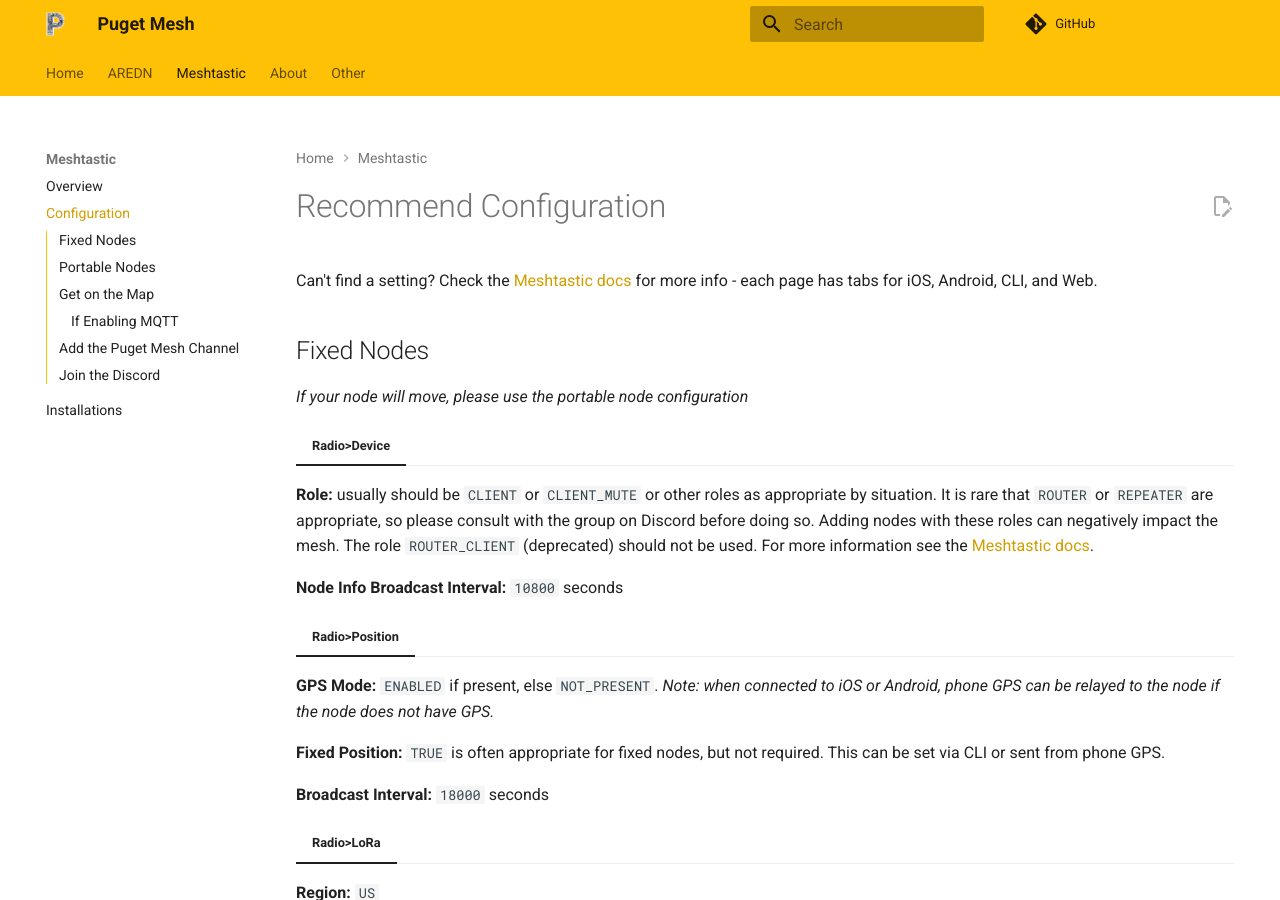
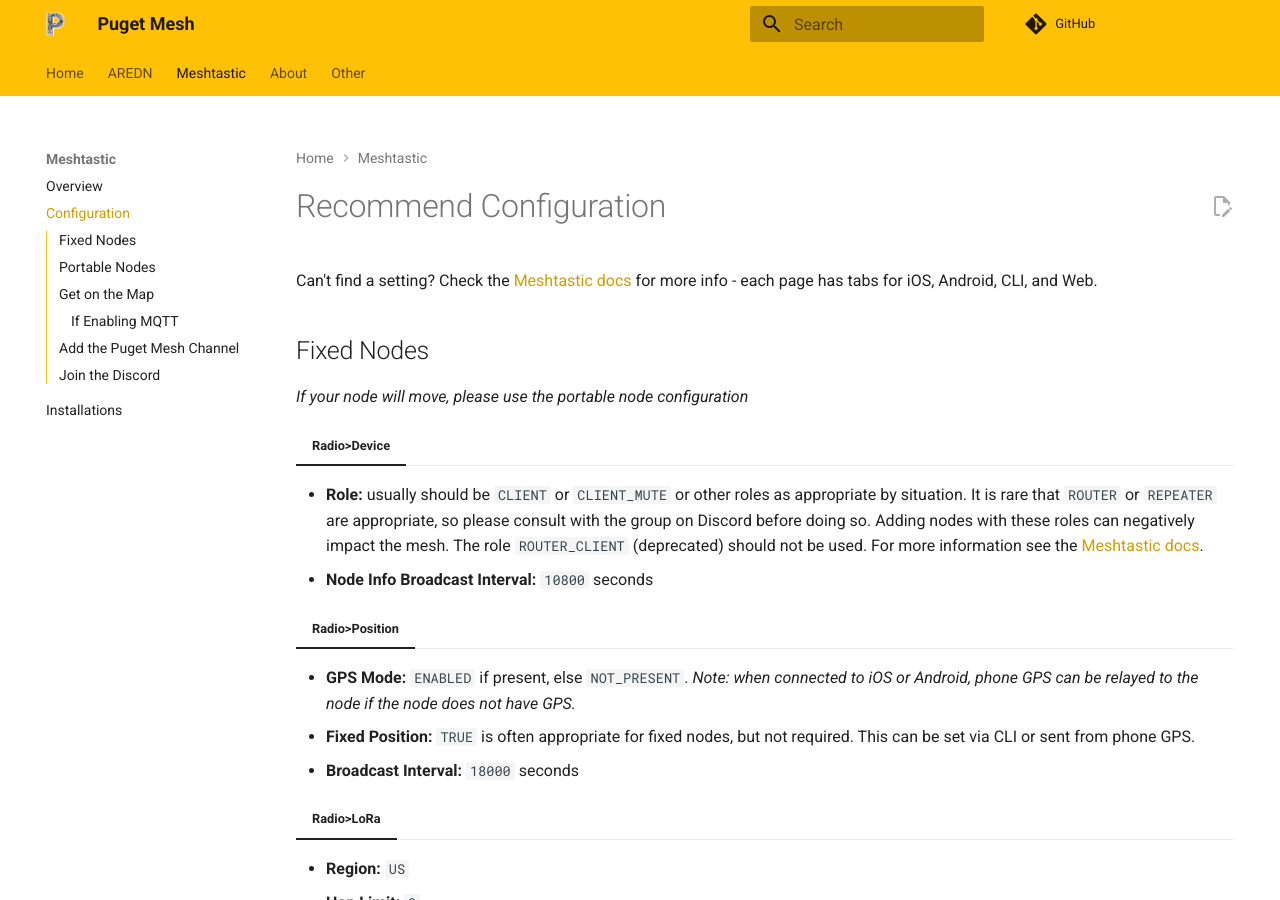
Before and after one commit to pugetmesh/pugetmesh.github.io, an MkDocs documentation site: the page built from docs/meshtastic/config.md, in a window 1280 px wide and 900 px high. Built offline with MkDocs 1.6.1 and Material for MkDocs 9.7.7, drawn with Linux system fonts in a browser that asks for light colours; comment, search, counter and statistics services are not loaded.

```diff
--- a/docs/meshtastic/config.md
+++ b/docs/meshtastic/config.md
@@ -3,114 +3,94 @@ Can't find a setting?  Check the [Meshtastic docs](https://meshtastic.org/docs/c
 
 ## Fixed Nodes
 *If your node will move, please use the portable node configuration*
+
 === "Radio>Device"
-**Role:** usually should be `CLIENT` or `CLIENT_MUTE` or other roles as appropriate by situation. It is rare that `ROUTER` or `REPEATER` are appropriate, so please consult with the group on Discord before doing so.  Adding nodes with these roles can negatively impact the mesh.  The role `ROUTER_CLIENT` (deprecated) should not be used.  For more information see the [Meshtastic docs](https://meshtastic.org/docs/configuration/radio/device/#roles).
 
-**Node Info Broadcast Interval:** `10800` seconds
+- **Role:** usually should be `CLIENT` or `CLIENT_MUTE` or other roles as appropriate by situation. It is rare that `ROUTER` or `REPEATER` are appropriate, so please consult with the group on Discord before doing so.  Adding nodes with these roles can negatively impact the mesh.  The role `ROUTER_CLIENT` (deprecated) should not be used.  For more information see the [Meshtastic docs](https://meshtastic.org/docs/configuration/radio/device/#roles).
+- **Node Info Broadcast Interval:** `10800` seconds
 
 === "Radio>Position"
-**GPS Mode:** `ENABLED` if present, else `NOT_PRESENT`.  _Note: when connected to iOS or Android, phone GPS can be relayed to the node if the node does not have GPS._
 
-**Fixed Position:** `TRUE` is often appropriate for fixed nodes, but not required.  This can be set via CLI or sent from phone GPS.
-
-**Broadcast Interval:** `18000` seconds
+- **GPS Mode:** `ENABLED` if present, else `NOT_PRESENT`.  *Note: when connected to iOS or Android, phone GPS can be relayed to the node if the node does not have GPS.*
+- **Fixed Position:** `TRUE` is often appropriate for fixed nodes, but not required.  This can be set via CLI or sent from phone GPS.
+- **Broadcast Interval:** `18000` seconds
 
 === "Radio>LoRa"
-**Region:** `US`
 
-**Hop Limit:** `3`
-
-**OK to MQTT:** `TRUE` - this allows packets to be uploaded to MQTT, required to show up on the map if not directly uploading to MQTT.  _Note: this is a request and may not necessarily be honored._
+- **Region:** `US`
+- **Hop Limit:** `3`
+- **OK to MQTT:** `TRUE` - this allows packets to be uploaded to MQTT, required to show up on the map if not directly uploading to MQTT.  *Note: this is a request and may not necessarily be honored.*
 
 === "Radio>Bluetooth"
-_If present & desired to be enabled (optional)_
+*If present & desired to be enabled (optional)*
 
-**Enabled:** `TRUE`
-
-**Pairing Mode:** `Random PIN` or `Fixed PIN` (if no screen/ screen visible to public: fixed; else either as desired).
-
-**PIN:** (if fixed) anything but `123456` - remember to change this if using fixed PIN.
+- **Enabled:** `TRUE`
+- **Pairing Mode:** `Random PIN` or `Fixed PIN` (if no screen/ screen visible to public: fixed; else either as desired).
+- **PIN:** (if fixed) anything but `123456` - remember to change this if using fixed PIN.
 
 === "Modules>Neighbor Info"
-**Enabled:** `TRUE`
-
-**Update Interval:** `18000` seconds
+- **Enabled:** `TRUE`
+- **Update Interval:** `18000` seconds
 
 ---
 
 ## Portable Nodes
 
 === "Radio>Device"
-**Role:** usually should be `CLIENT` or `CLIENT_MUTE` or other roles as appropriate by situation.  `ROUTER`, `REPEATER`, and `ROUTER_CLIENT` should not be used. For more information see the [Meshtastic docs](https://meshtastic.org/docs/configuration/radio/device/#roles).
-
-**Node Info Broadcast Interval:** `1200` seconds
+- **Role:** usually should be `CLIENT` or `CLIENT_MUTE` or other roles as appropriate by situation.  `ROUTER`, `REPEATER`, and `ROUTER_CLIENT` should not be used. For more information see the [Meshtastic docs](https://meshtastic.org/docs/configuration/radio/device/#roles).
+- **Node Info Broadcast Interval:** `1200` seconds
 
 === "Radio>Position"
-**GPS Mode:** `ENABLED` if present, else `NOT_PRESENT`.  *Note: when connected to iOS or Android, phone GPS can be relayed to the node if the node does not have GPS.*
 
-**Fixed Position:** `FALSE` is often appropriate for fixed nodes, but not required.  This can be set via CLI or sent from phone GPS.
-
-**Broadcast Interval:** `1200` seconds
+- **GPS Mode:** `ENABLED` if present, else `NOT_PRESENT`.  *Note: when connected to iOS or Android, phone GPS can be relayed to the node if the node does not have GPS.*
+- **Fixed Position:** `FALSE` is often appropriate for fixed nodes, but not required.  This can be set via CLI or sent from phone GPS.
+- **Broadcast Interval:** `1200` seconds
 
 === "Radio>LoRa"
-**Region:** `US`
 
-**Hop Limit:** `3`
-
-**OK to MQTT:** `TRUE` - this allows packets to be uploaded to MQTT, required to show up on the map if not directly uploading to MQTT.  *Note: this is a request and may not necessarily be honored.*
+- **Region:** `US`
+- **Hop Limit:** `3`
+- **OK to MQTT:** `TRUE` - this allows packets to be uploaded to MQTT, required to show up on the map if not directly uploading to MQTT.  *Note: this is a request and may not necessarily be honored.*
 
 === "Radio>Bluetooth"
 *If present & desired to be enabled (optional)*
 
-**Enabled:** `TRUE`
-
-**Pairing Mode:** `Random PIN` or `Fixed PIN` (if no screen/ screen visible to public: fixed; else either as desired).
-
-**PIN:** (if fixed) anything but `123456` - remember to change this if using fixed PIN.
+- **Enabled:** `TRUE`
+- **Pairing Mode:** `Random PIN` or `Fixed PIN` (if no screen/ screen visible to public: fixed; else either as desired).
+- **PIN:** (if fixed) anything but `123456` - remember to change this if using fixed PIN.
 
 === "Modules>Neighbor Info"
 *Please do not enable neighbor info for portable nodes as it makes telemetry difficult to interpret*
 
-**Enabled:** `FALSE`
+- **Enabled:** `FALSE`
 
 ---
 
 ## Get on the Map
 === "Channels>Primary"
-**Allow Position Requests:** `TRUE`
 
-**Precise Location:** `FALSE`
-
-**Approximate Location:** Choose a value you are comfortable with.
+- **Allow Position Requests:** `TRUE`
+- **Precise Location:** `FALSE`
+- **Approximate Location:** Choose a value you are comfortable with.
 
 #### If Enabling MQTT
 
-**Uplink Enabled:** `TRUE`
-
-**Downlink Enabled:** `FALSE`
+- **Uplink Enabled:** `TRUE`
+- **Downlink Enabled:** `FALSE`
 
 === "Modules>MQTT"
 Enabling MQTT will guarantee you will appear on the map, otherwise you must have OK to MQTT & position on and connect to a node uplinked to MQTT.
 
-**Enabled:** `TRUE`
-
-**MQTT Server Address:** `mqtt.davekeogh.com` - this server is required to show up on our map.
-
-**Username/Password:** Leave default or go to [the map](https://mqtt.davekeogh.com/) for details.
-
-**Encryption Enabled:** `TRUE`
-
-**JSON Enabled:** `FALSE`
-
-**TLS Enabled:** `FALSE`
-
-**Root Topic:** `msh/US`
-
-**Map Reporting Enabled:** `TRUE`
-
-**Map Report Publish Interval:** Fixed: `3600`, Portable: `300`
-
-**Approximate Location:** Choose a value you are comfortable with.
+- **Enabled:** `TRUE`
+- **MQTT Server Address:** `mqtt.davekeogh.com` - this server is required to show up on our map.
+- **Username/Password:** Leave default or go to [the map](https://mqtt.davekeogh.com/) for details.
+- **Encryption Enabled:** `TRUE`
+- **JSON Enabled:** `FALSE`
+- **TLS Enabled:** `FALSE`
+- **Root Topic:** `msh/US`
+- **Map Reporting Enabled:** `TRUE`
+- **Map Report Publish Interval:** Fixed: `3600`, Portable: `300`
+- **Approximate Location:** Choose a value you are comfortable with.
 
 ---
 
```
